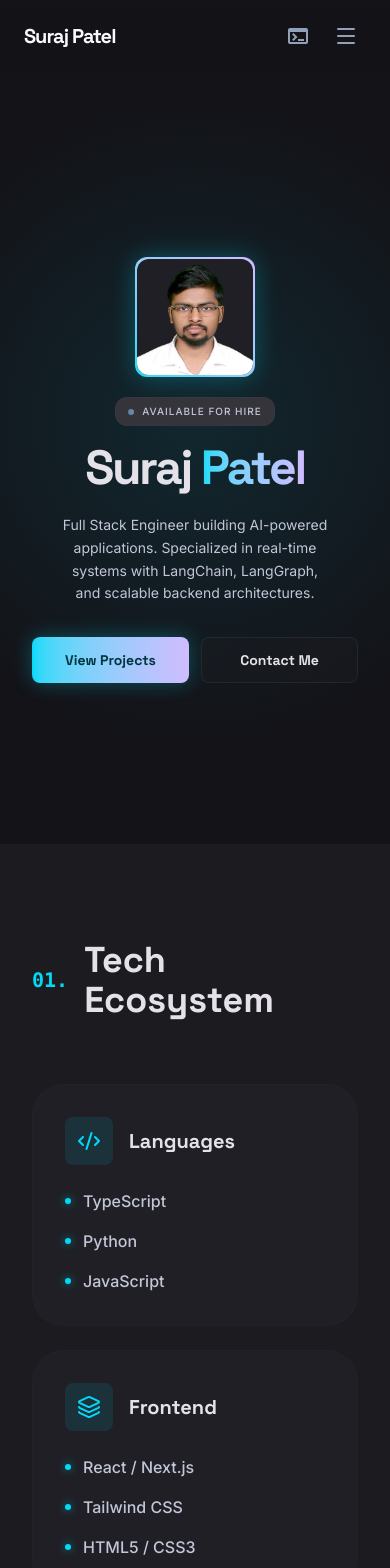
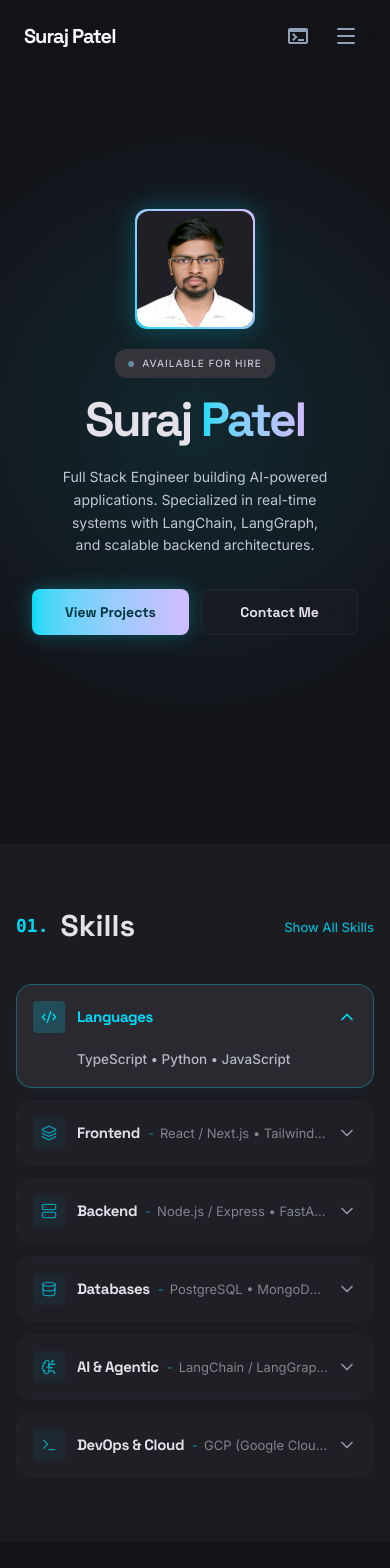
Before and after one commit to SurajPatel04/Portfolio, a React (Vite) app: page / in a window 390 px wide. Shown: the top 1568 px of the page. Built offline with nearby package versions, Linux system fonts and the light colour scheme.

Commit message:
moblie view update hero section and skills part

```diff
--- a/src/components/Hero.tsx
+++ b/src/components/Hero.tsx
@@ -6,7 +6,7 @@ const HeroAvatar3D = lazy(() => import('./HeroAvatar3D'));
 
 export default function Hero() {
   return (
-    <section className="relative min-h-screen flex flex-col justify-center pt-24 lg:pt-20 overflow-hidden">
+    <section className="relative min-h-[100dvh] flex flex-col justify-center pt-0 lg:pt-20 overflow-hidden">
       {/* Background glow */}
       <div className="absolute inset-0 hero-glow z-0"></div>
       <div className="absolute top-0 lg:top-1/4 right-0 w-full lg:w-1/2 h-1/2 opacity-20 pointer-events-none">
--- a/src/components/TechEcosystem.tsx
+++ b/src/components/TechEcosystem.tsx
@@ -1,5 +1,6 @@
-import { motion } from 'motion/react';
-import { CodeXml, Layers, Server, Database, BrainCircuit, Terminal } from 'lucide-react';
+import { motion, AnimatePresence } from 'motion/react';
+import { CodeXml, Layers, Server, Database, BrainCircuit, Terminal, ChevronDown } from 'lucide-react';
+import { useState } from 'react';
 
 const technologies = [
   {
@@ -35,19 +36,51 @@ const technologies = [
 ];
 
 export default function TechEcosystem() {
+  // Default state: Only 1 open (index 0)
+  const [openItems, setOpenItems] = useState<number[]>([0]);
+
+  const isAllOpen = openItems.length === technologies.length;
+
+  const toggleAll = () => {
+    if (isAllOpen) {
+      setOpenItems([]); // Click 'Hide' -> Collapse all
+    } else {
+      setOpenItems(technologies.map((_, index) => index)); // Click 'Show All' -> Open ALL
+    }
+  };
+
+  const toggleItem = (index: number) => {
+    // If it is the ONLY item currently open, clicking it collapses it.
+    // Otherwise, clicking ANY item switches the view to make it the ONLY open section.
+    if (openItems.includes(index) && openItems.length === 1) {
+      setOpenItems([]);
+    } else {
+      setOpenItems([index]); // Switch open section
+    }
+  };
+
   return (
-    <section className="py-24 bg-surface-container-low" id="tech">
+    <section className="py-16 md:py-24 bg-surface-container-low" id="tech">
       <motion.div
-        className="max-w-7xl mx-auto px-8"
+        className="max-w-7xl mx-auto px-4 sm:px-6 md:px-8"
         initial={{ opacity: 0, y: 40 }}
         whileInView={{ opacity: 1, y: 0 }}
         viewport={{ once: true, amount: 0.2 }}
         transition={{ duration: 0.6, ease: "easeOut" }}
       >
-        <h2 className="font-headline text-4xl font-bold mb-16 flex items-center gap-4">
-          <span className="text-primary font-mono text-xl">01.</span> Tech Ecosystem
-        </h2>
-        <div className="grid grid-cols-1 md:grid-cols-2 lg:grid-cols-3 gap-6">
+        <div className="flex justify-between items-baseline mb-10 md:mb-16">
+          <h2 className="font-headline text-3xl md:text-4xl font-bold flex items-center gap-3 md:gap-4">
+            <span className="text-primary font-mono text-lg md:text-xl">01.</span> Skills
+          </h2>
+          <button
+            onClick={toggleAll}
+            className="md:hidden text-[13px] sm:text-sm font-medium text-primary/80 hover:text-primary transition-colors active:scale-95 focus:outline-none"
+          >
+            {isAllOpen ? 'Hide Skills' : 'Show All Skills'}
+          </button>
+        </div>
+        {/* Desktop Layout: Grid */}
+        <div className="hidden md:grid grid-cols-2 lg:grid-cols-3 gap-6">
           {technologies.map((tech, index) => (
             <div key={index} className="group relative overflow-hidden bg-surface-container p-8 rounded-[2rem] border border-outline-variant/10 hover:-translate-y-1 hover:border-primary/50 hover:shadow-[0_0_40px_-15px_rgba(0,218,248,0.3)] transition-all duration-300">
               {/* Elegant Inner Glow */}
@@ -55,7 +88,7 @@ export default function TechEcosystem() {
 
               <div className="relative z-10">
                 <div className="flex items-center gap-4 mb-6">
-                  <div className="w-12 h-12 rounded-xl bg-primary/10 flex items-center justify-center group-hover:bg-primary/20 transition-colors">
+                  <div className="w-12 h-12 shrink-0 rounded-xl bg-primary/10 flex items-center justify-center group-hover:bg-primary/20 transition-colors">
                     <tech.icon className="text-primary w-6 h-6 group-hover:scale-110 transition-transform duration-300" />
                   </div>
                   <h3 className="font-headline text-xl font-bold group-hover:text-primary transition-colors">{tech.title}</h3>
@@ -63,7 +96,7 @@ export default function TechEcosystem() {
                 <ul className="space-y-4 text-base font-medium">
                   {tech.items.map((item, i) => (
                     <li key={i} className="flex items-center gap-3 text-on-surface-variant group-hover:text-on-surface transition-colors">
-                      <span className="w-1.5 h-1.5 rounded-full bg-primary shadow-[0_0_8px_rgba(0,218,248,0.6)] group-hover:bg-secondary group-hover:shadow-[0_0_8px_rgba(208,188,255,0.6)] transition-all duration-300"></span>
+                      <span className="w-1.5 h-1.5 shrink-0 rounded-full bg-primary shadow-[0_0_8px_rgba(0,218,248,0.6)] group-hover:bg-secondary group-hover:shadow-[0_0_8px_rgba(208,188,255,0.6)] transition-all duration-300"></span>
                       <span>{item}</span>
                     </li>
                   ))}
@@ -72,6 +105,62 @@ export default function TechEcosystem() {
             </div>
           ))}
         </div>
+
+        {/* Mobile Layout: Accordion */}
+        <div className="md:hidden flex flex-col gap-3">
+          {technologies.map((tech, index) => {
+            const isOpen = openItems.includes(index);
+            return (
+              <div
+                key={index}
+                className={`bg-surface-container border transition-all duration-300 rounded-2xl overflow-hidden ${
+                  isOpen ? 'border-primary/30 shadow-[0_4px_20px_-10px_rgba(0,218,248,0.15)] bg-surface-container-high' : 'border-outline-variant/10'
+                }`}
+              >
+                <button
+                  onClick={() => toggleItem(index)}
+                  className="w-full flex items-center justify-between p-4 focus:outline-none"
+                >
+                  <div className="flex items-center gap-3 flex-1 min-w-0 text-left">
+                    <div className={`shrink-0 w-8 h-8 rounded-lg flex items-center justify-center transition-colors ${isOpen ? 'bg-primary/20' : 'bg-primary/5'}`}>
+                      <tech.icon className={`w-4 h-4 transition-colors ${isOpen ? 'text-primary' : 'text-primary/60'}`} />
+                    </div>
+                    <div className="flex items-center gap-2 flex-1 min-w-0 pr-2">
+                      <span className={`font-headline font-bold text-[15px] transition-colors tracking-tight shrink-0 ${isOpen ? 'text-primary' : 'text-on-surface'}`}>
+                        {tech.title}
+                      </span>
+
+                      {/* Truncated inline preview when collapsed */}
+                      {!isOpen && (
+                        <span className="text-[13px] text-on-surface-variant/60 truncate mt-[1.5px]">
+                          <span className="text-primary/60 mr-1.5 hidden sm:inline">→</span>
+                          <span className="text-primary/60 mr-1.5 sm:hidden">-</span>
+                          {tech.items.join(' • ')}
+                        </span>
+                      )}
+                    </div>
+                  </div>
+                  <ChevronDown className={`shrink-0 w-5 h-5 transition-transform duration-300 ${isOpen ? 'rotate-180 text-primary' : 'text-on-surface-variant/70'}`} />
+                </button>
+
+                <AnimatePresence initial={false}>
+                  {isOpen && (
+                    <motion.div
+                      initial={{ height: 0, opacity: 0 }}
+                      animate={{ height: 'auto', opacity: 1 }}
+                      exit={{ height: 0, opacity: 0 }}
+                      transition={{ duration: 0.3, ease: 'easeInOut' }}
+                    >
+                      <div className="pb-4 pr-4 pl-[60px] pt-0 text-[13.5px] text-on-surface-variant/90 font-medium leading-relaxed">
+                        {tech.items.join(' • ')}
+                      </div>
+                    </motion.div>
+                  )}
+                </AnimatePresence>
+              </div>
+            );
+          })}
+        </div>
       </motion.div>
     </section>
   );
```
